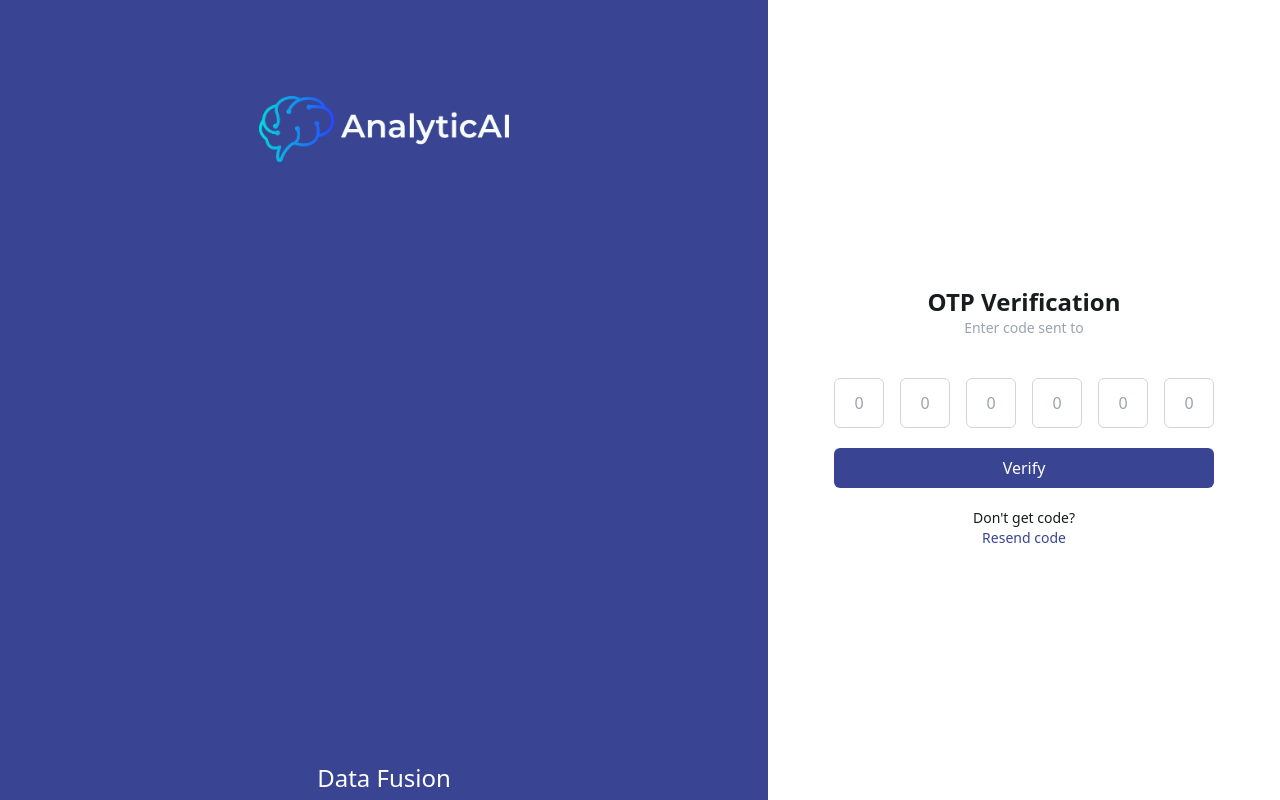
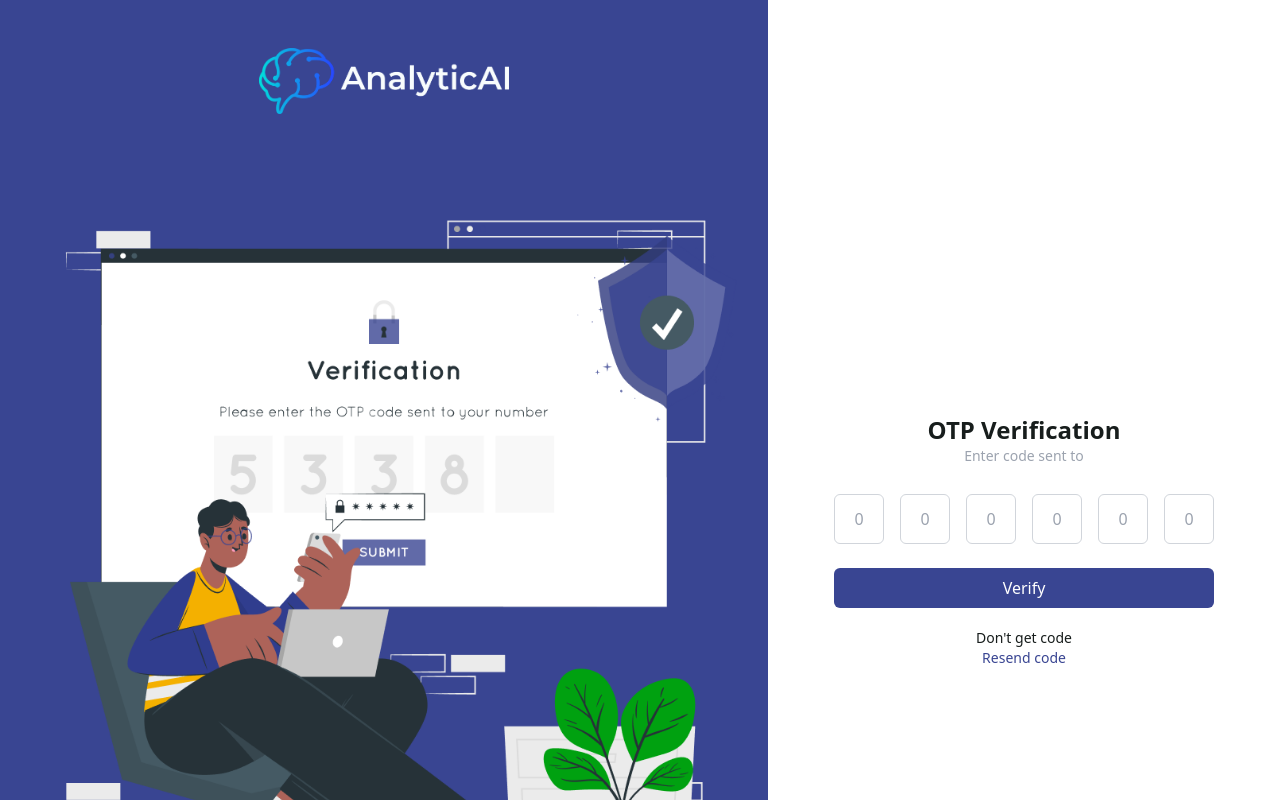
Before and after one commit to NDriDiby/dataFusion_front_end, a Next.js app in the folder data_fusion/: page /authentication/verify in a window 1280 px wide. Shown: the top 800 px of the page. Built offline with nearby package versions, Linux system fonts and the light colour scheme.

Commit message:
login + opt done

```diff
--- a/data_fusion/components/Authentication/AuthLayout.jsx
+++ b/data_fusion/components/Authentication/AuthLayout.jsx
@@ -1,15 +1,31 @@
 import Image from "next/image";
 import React from "react";
+import { useRouter } from "next/router";
 
 function AuthLayout({ children }) {
+  const router = useRouter();
+  const pathName = router.pathname;
+
   return (
     <div className="flex flex-col lg:flex-row min-h-screen">
       <div className="flex flex-col w-full lg:w-3/5 bg-[#394592]">
-        <div className="flex justify-center items-center mt-8 lg:mt-24 ">
-          <Image src="/analyticAI_logo.png" width={250} height={100} />
+        <div className="flex justify-center items-center pt-8 lg:pt-12 ">
+          <Image src="/analyticAI_logo.png" width={250} height={100} alt="AnalyticAI Logo" />
         </div>
 
-        <div className="text-center items-center mb-3  pt-12 lg:pt-[600px]">
+        {/* Illustration */}
+        {pathName == "/authentication/login" ? (
+          <div className="flex justify-center items-center lg:pt-12 ">
+            <Image className="w-auto h-auto" src="/Login-image.png" width={500} height={100} alt="Login-image" />
+          </div>
+        ) : (
+          <div className="flex justify-center items-center lg:pt-12 ">
+            <Image className="w-auto h-auto" src="/Enter OTP-image.png" width={500} height={100} alt="OTP-image" />
+          </div>
+        )}
+        {/* Illustration */}
+
+        <div className="text-center items-center mb-3 lg:pt-[80px]">
           <div className="flex flex-col">
             <div className="text-white text-2xl mb-2">Data Fusion</div>
             <div className="text-white text-sm">Plan, Budget, Forecast, Grow Your Business</div>
@@ -17,7 +33,7 @@ function AuthLayout({ children }) {
         </div>
       </div>
 
-      <div className="flex justify-center  lg:w-2/5">{children}</div>
+      <div className="flex justify-center lg:w-2/5">{children}</div>
     </div>
   );
 }
--- a/data_fusion/pages/authentication/login.jsx
+++ b/data_fusion/pages/authentication/login.jsx
@@ -75,8 +75,8 @@ function Login() {
                   {errorMessage && <div className="error-message text-center font-semibold text-red-500 p-2">{errorMessage}</div>}
 
                   <form>
-                    <div className="space-y-3">
-                      <div className="mb-5 w-[400px]">
+                    <div className="space-y-3 md:w-[400px] lg:w-[400px] px-2">
+                      <div className="mb-5">
                         <div className="text-sm mb-1 text-[#171D1C]">Email or Phone number</div>
                         <div className="flex items-center border border-[#D9D9D9] rounded-md relative">
                           <FaRegEnvelope className="absolute ml-3 text-gray-400 top-1/2 transform -translate-y-1/2 cursor-pointer" />
@@ -116,7 +116,7 @@ function Login() {
                       </div>
                     </div>
 
-                    <div className="mt-5">
+                    <div className="mt-5 px-2">
                       <button className="w-full py-2 px-4 bg-[#394592] text-white rounded-md hover:bg-gray-700" onClick={handleLogin}>
                         Login
                       </button>
--- a/data_fusion/pages/authentication/verify.jsx
+++ b/data_fusion/pages/authentication/verify.jsx
@@ -1,7 +1,7 @@
 import Spinner from "@/components/Spinner";
 import { selectUserEmail } from "@/features/AuthSlice";
-import { verifyOTP } from "@/helper/backEndFunction";
-import React, { useState, useRef } from "react";
+import { sendOTP, verifyOTP } from "@/helper/backEndFunction";
+import React, { useState, useRef, useEffect } from "react";
 import { useDispatch, useSelector } from "react-redux";
 import { useRouter } from "next/router";
 import AuthLayout from "@/components/Authentication/AuthLayout";
@@ -28,6 +28,35 @@ function Verify() {
   const otp4Ref = useRef(null);
   const otp5Ref = useRef(null);
   const otp6Ref = useRef(null);
+
+  useEffect(() => {
+    const enteredOTP = `${otp1}${otp2}${otp3}${otp4}${otp5}${otp6}`;
+    setErrorMessage("");
+    setOtp(enteredOTP);
+  }, [otp1, otp2, otp3, otp4, otp5, otp6]);
+
+  // const obfuscateEmail = (email) => {
+  //   const [username, domain] = email.split("@");
+  //   if (username.length > 2) {
+  //     const obfuscatedUsername = `${username[0]}${"*".repeat(username.length - 2)}${username[username.length - 1]}`;
+  //     return `${obfuscatedUsername}@${domain}`;
+  //   }
+  //   // Fallback for usernames with 2 characters or less
+  //   return `*${username[username.length - 1]}@${domain}`;
+  // };
+
+  const resendOTP = async () => {
+    try {
+      const data = await sendOTP(userEmail);
+      console.log("OTP sent:", data.data);
+      setErrorMessage(data.data);
+    } catch (error) {
+      console.error("Login error:", error);
+      // Handle login error
+    }
+  };
+
+  // const obfuscatedEmail = obfuscateEmail(userEmail);
 
   const handleInputChange = (value, currentRef, nextRef) => {
     currentRef.current.focus();
@@ -71,6 +100,7 @@ function Verify() {
     const result = await verifyOTP(userEmail, otp);
     if (!result.success) {
       setErrorMessage(result.error);
+      console.log("result.error", result.error);
     } else {
       // Handle success
       setIsOTPValid(true); // Update state based on successful verification
@@ -88,10 +118,13 @@ function Verify() {
           </div>
         </div>
 
-        <form onSubmit={handleSubmit} className="w-full max-w-sm mx-auto">
-          {errorMessage && <div className="error-message text-center font-semibold text-red-500 p-2">{errorMessage.error || errorMessage.code}</div>}
-          {isOTPValid && <div className="text-green-500 font-semibold text-center p-2">OTP Verified Successfully!</div>}
-          <div className="flex items-center justify-center gap-x-4 mt-3 mb-5">
+        <div>
+          {errorMessage && <div className="error-message text-center font-semibold text-red-500 p-2 mb-3">{errorMessage.error || errorMessage.code || errorMessage.message}</div>}
+          {isOTPValid && <div className="text-green-500 font-semibold text-center p-2 mb-3">OTP Verified Successfully!</div>}
+        </div>
+
+        <form onSubmit={handleSubmit} className="w-full max-w-sm">
+          <div className="flex items-center justify-center gap-x-4 mb-5">
             <input
               ref={otp1Ref}
               data-index="1"
@@ -154,15 +187,17 @@ function Verify() {
             />
           </div>
 
-          <div className="mt-5">
+          <div className="mt-6">
             <button className="w-full py-2  bg-[#394592] text-white rounded-md hover:bg-gray-700">Verify</button>
           </div>
         </form>
 
         <div className="flex justify-center items-center mt-5">
           <div className="flex flex-col">
-            <div className="text-center text-sm text-[#171D1C]">Don't get code?</div>
-            <div className="text-center text-sm text-[#394592] cursor-pointer">Resend code</div>
+            <div className="text-center text-sm text-[#171D1C]">Don&apos;t get code</div>
+            <div onClick={() => resendOTP()} className="text-center text-sm text-[#394592] cursor-pointer">
+              Resend code
+            </div>
           </div>
         </div>
       </div>
```
Also changed, not shown: data_fusion/public/Enter OTP-image.png (added), data_fusion/public/Login-image.png (added).
